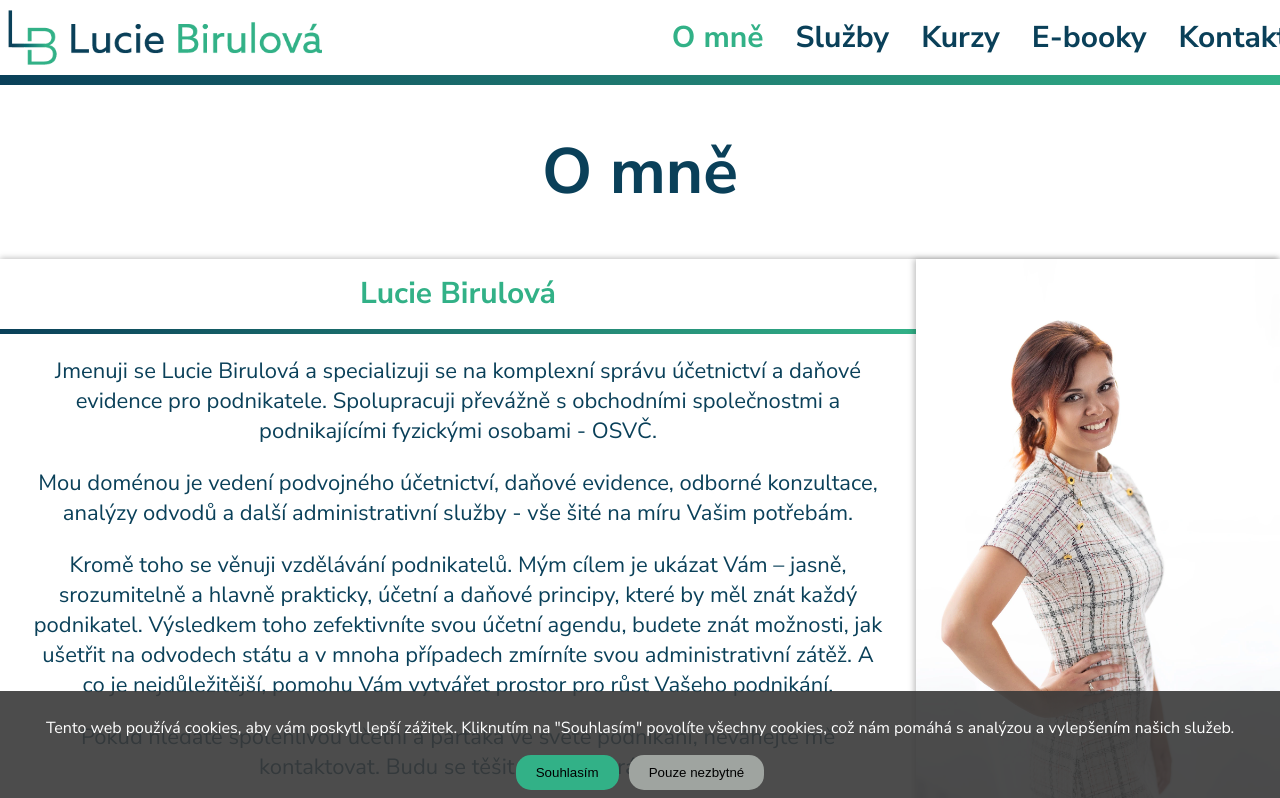
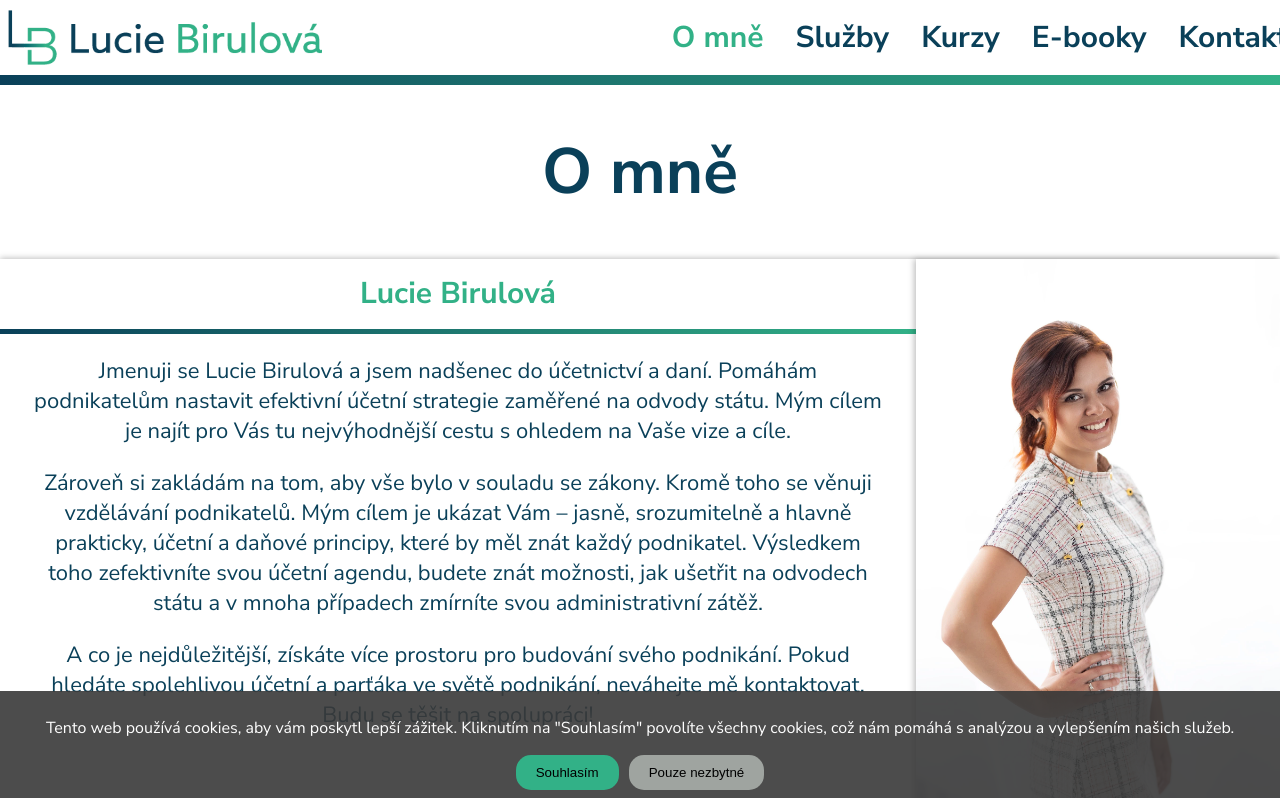
Before and after one commit to PatrikBirula/luciebirulova-readonly, a Next.js app: page /about in a window 1280 px wide. Shown: the top 798 px of the page. Built offline with nearby package versions, Linux system fonts and the light colour scheme.

Commit message:
Update about page

```diff
--- a/src/app/about/page.tsx
+++ b/src/app/about/page.tsx
@@ -12,26 +12,23 @@ const aboutMeRoute = () => {
         <article className="">
           <h5 className="fw-bold">Lucie Birulová</h5>
           <p className="">
-            Jmenuji se Lucie Birulová a specializuji se na komplexní správu
-            účetnictví a daňové evidence pro&nbsp;podnikatele. Spolupracuji převážně
-            s obchodními společnostmi a podnikajícími fyzickými&nbsp;osobami&nbsp;-&nbsp;OSVČ.
+            Jmenuji se Lucie Birulová a jsem nadšenec do účetnictví a daní.
+            Pomáhám podnikatelům nastavit efektivní účetní strategie zaměřené na
+            odvody státu. Mým cílem je najít pro Vás tu nejvýhodnější cestu s
+            ohledem na Vaše vize a cíle.
           </p>
-          <p className="">
-            Mou doménou je vedení podvojného účetnictví, daňové evidence,
-            odborné konzultace, analýzy odvodů a další administrativní služby -
-            vše šité na míru Vašim potřebám.
-          </p>
-          <p className="">
-            Kromě toho se věnuji vzdělávání podnikatelů. Mým cílem je ukázat Vám
-            – jasně, srozumitelně a hlavně prakticky, účetní a daňové principy,
+          <p>
+            Zároveň si zakládám na tom, aby vše bylo v souladu se zákony. Kromě
+            toho se věnuji vzdělávání podnikatelů. Mým cílem je ukázat Vám –
+            jasně, srozumitelně a hlavně prakticky, účetní a daňové principy,
             které by měl znát každý podnikatel. Výsledkem toho zefektivníte svou
             účetní agendu, budete znát možnosti, jak ušetřit na odvodech státu a
-            v mnoha případech zmírníte svou administrativní zátěž. A co je
-            nejdůležitější, pomohu Vám vytvářet prostor pro růst Vašeho&nbsp;podnikání.
+            v mnoha případech zmírníte svou administrativní zátěž.
           </p>
-          <p className="">
-            Pokud hledáte spolehlivou účetní a parťáka ve světě podnikání,
-            neváhejte mě kontaktovat. Budu&nbsp;se&nbsp;těšit na spolupráci!
+          <p>
+            A co je nejdůležitější, získáte více prostoru pro budování svého
+            podnikání. Pokud hledáte spolehlivou účetní a parťáka ve světě
+            podnikání, neváhejte mě kontaktovat. Budu se těšit na spolupráci!
           </p>
         </article>
         <Image
```
